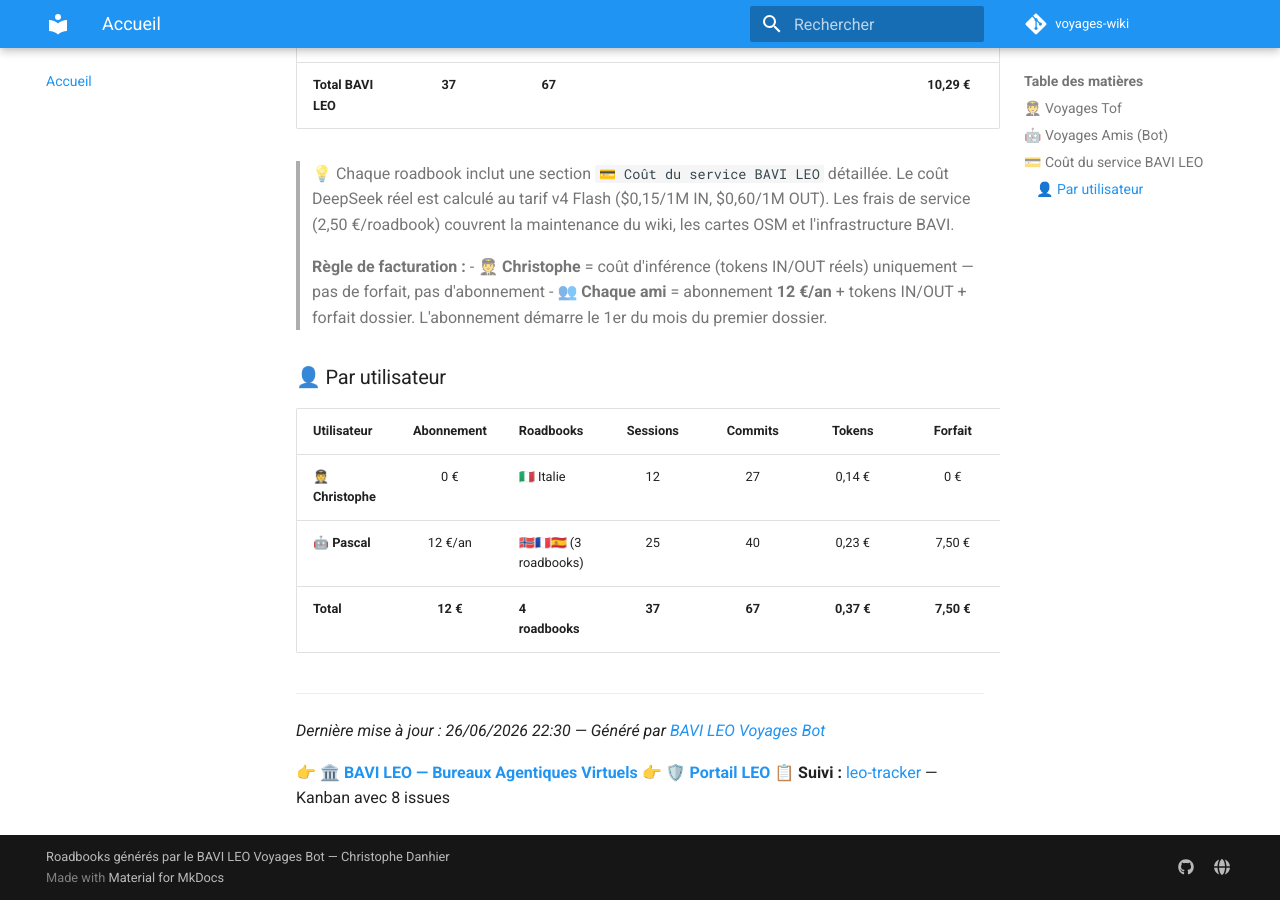
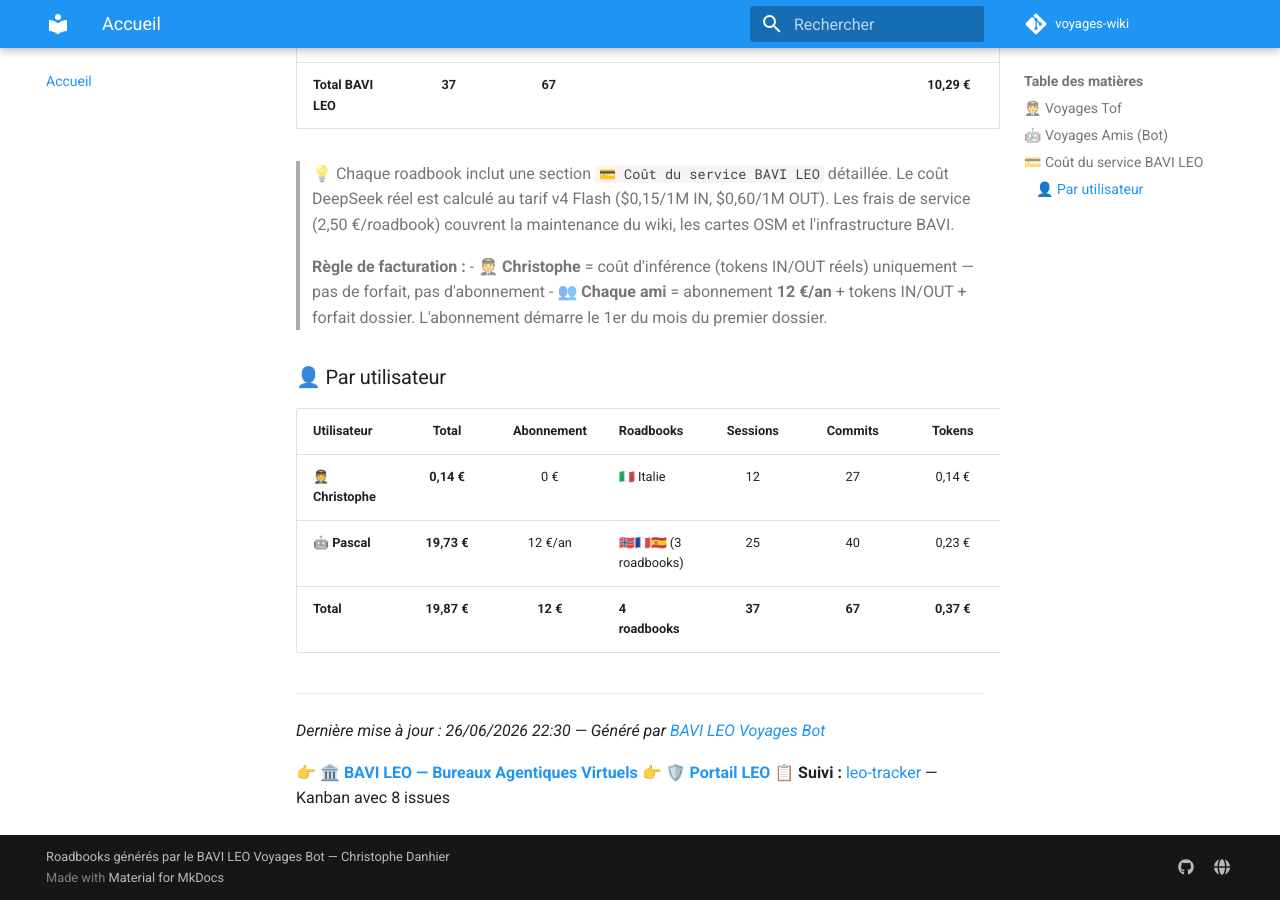
Before and after one commit to christophedanhier-hash/voyages-wiki, an MkDocs documentation site: the page built from docs/index.md, in a window 1280 px wide and 900 px high, scrolled down 949 px. Built offline with MkDocs 1.6.1 and Material for MkDocs 9.7.7, drawn with Linux system fonts in a browser that asks for light colours; comment, search, counter and statistics services are not loaded.

Commit message:
🚫 Périmètre chat Sylvia + Tableau: Total en 1ère colonne

```diff
--- a/docs/index.md
+++ b/docs/index.md
@@ -36,11 +36,11 @@
 
 ### 👤 Par utilisateur
 
-| Utilisateur | Abonnement | Roadbooks | Sessions | Commits | Tokens | Forfait | **Total** |
-|:------------|:----------:|:----------|:--------:|:-------:|:------:|:-------:|:---------:|
-| **🧑‍✈️ Christophe** | 0 € | 🇮🇹 Italie | 12 | 27 | 0,14 € | 0 € | **0,14 €** |
-| **🤖 Pascal** | 12 €/an | 🇳🇴🇫🇷🇪🇸 (3 roadbooks) | 25 | 40 | 0,23 € | 7,50 € | **19,73 €** |
-| **Total** | **12 €** | **4 roadbooks** | **37** | **67** | **0,37 €** | **7,50 €** | **19,87 €** |
+| Utilisateur | **Total** | Abonnement | Roadbooks | Sessions | Commits | Tokens | Forfait |
+|:------------|:---------:|:----------:|:----------|:--------:|:-------:|:------:|:-------:|
+| **🧑‍✈️ Christophe** | **0,14 €** | 0 € | 🇮🇹 Italie | 12 | 27 | 0,14 € | 0 € |
+| **🤖 Pascal** | **19,73 €** | 12 €/an | 🇳🇴🇫🇷🇪🇸 (3 roadbooks) | 25 | 40 | 0,23 € | 7,50 € |
+| **Total** | **19,87 €** | **12 €** | **4 roadbooks** | **37** | **67** | **0,37 €** | **7,50 €** |
 
 ---
 
```
